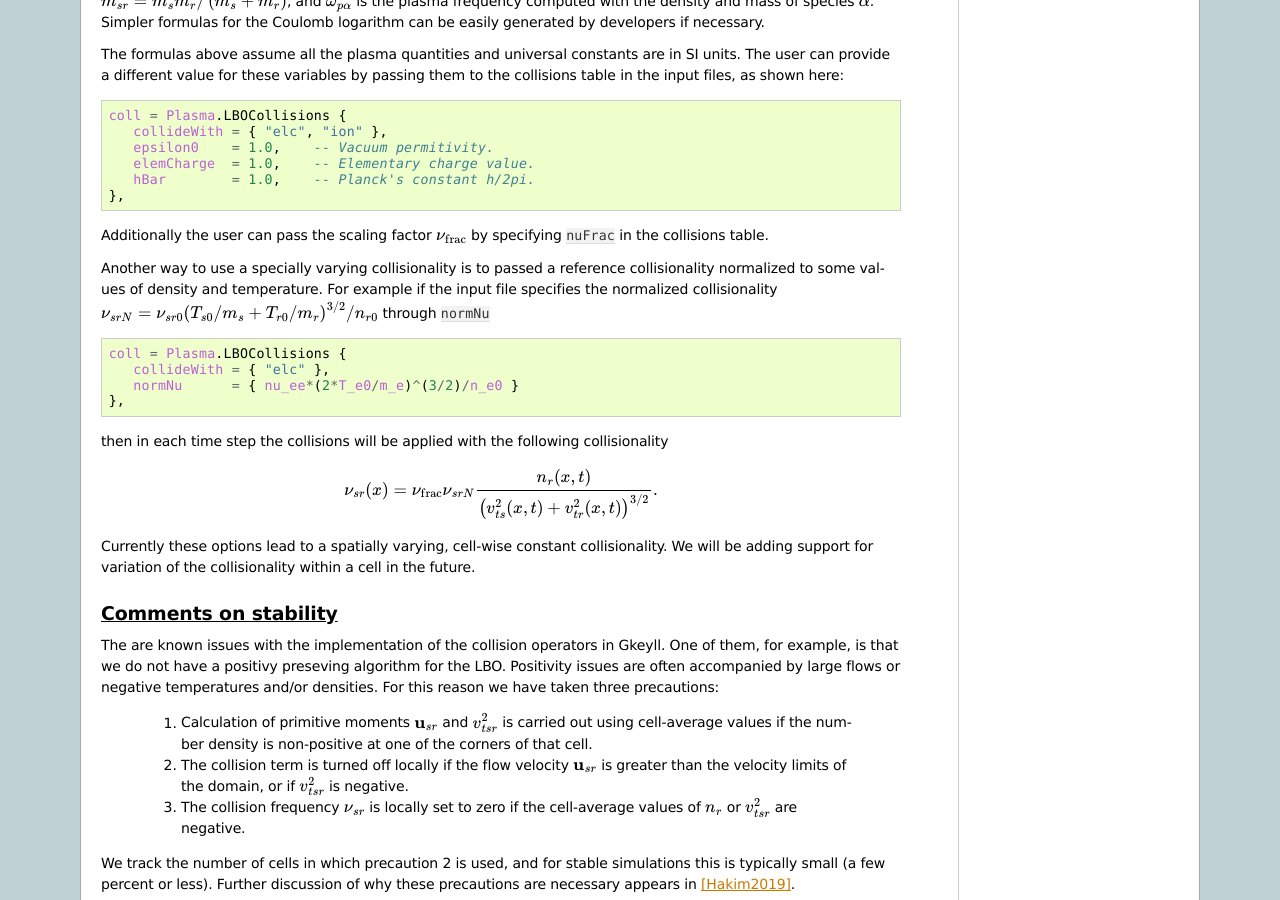
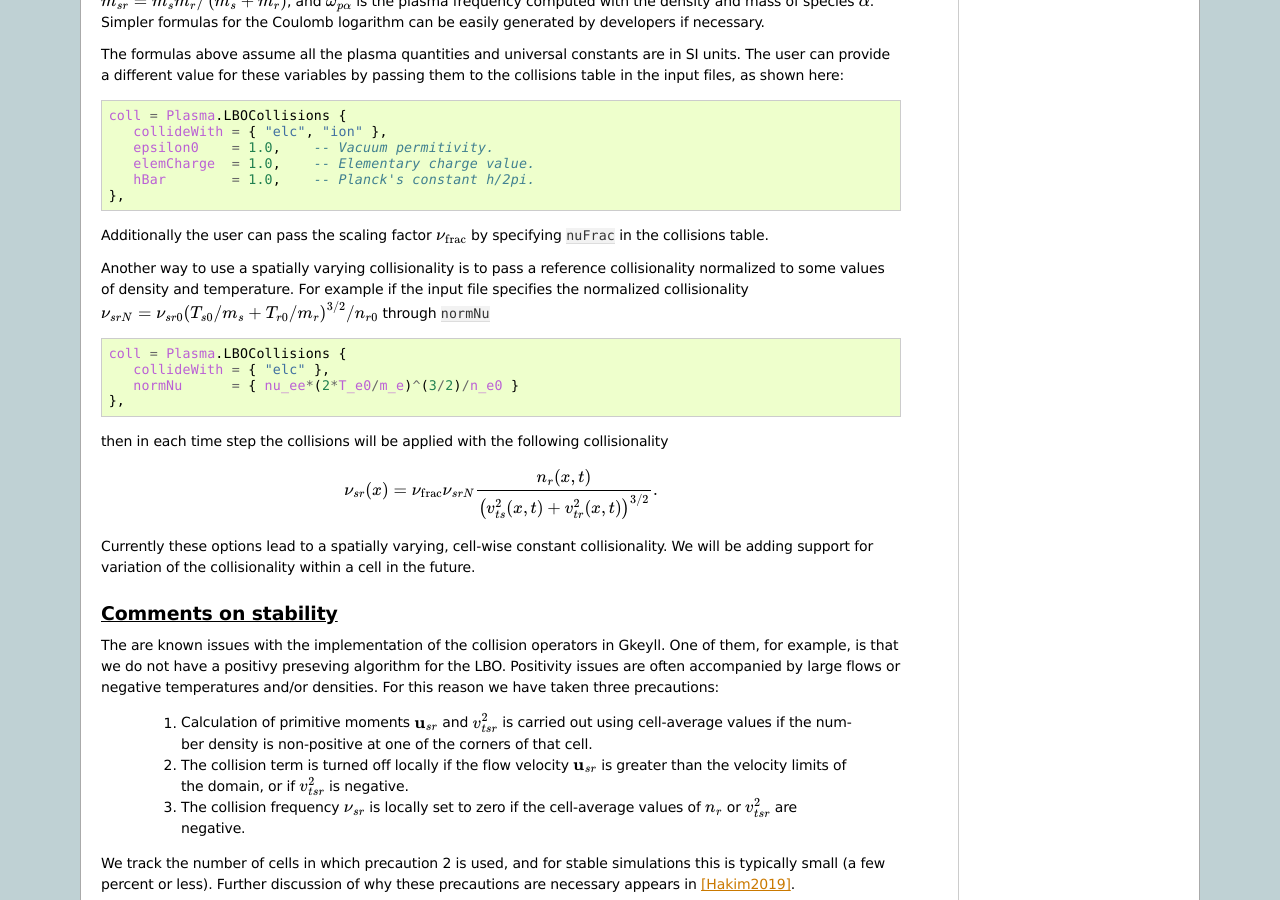
Before and after one commit to ammarhakim/gkyl-doc, a Sphinx documentation site: the page built from source/dev/collisionmodels.rst, in a window 1280 px wide and 900 px high, scrolled down 3129 px. Built offline with Sphinx 7.4.7, drawn with Linux system fonts in a browser that asks for light colours.

Commit message:
collisionmodels: fix typos.

```diff
--- a/source/dev/collisionmodels.rst
+++ b/source/dev/collisionmodels.rst
@@ -232,7 +232,7 @@ to the collisions table in the input files, as shown here:
 Additionally the user can pass the scaling factor :math:`\nu_{\mathrm{frac}}` by
 specifying ``nuFrac`` in the collisions table.
 
-Another way to use a specially varying collisionality is to passed a reference
+Another way to use a spatially varying collisionality is to pass a reference
 collisionality normalized to some values of density and temperature. For example
 if the input file specifies the normalized collisionality
 :math:`\nu_{srN}=\nu_{sr0}\left(T_{s0}/m_s+T_{r0}/m_r\right)^{3/2}/n_{r0}` through
```
